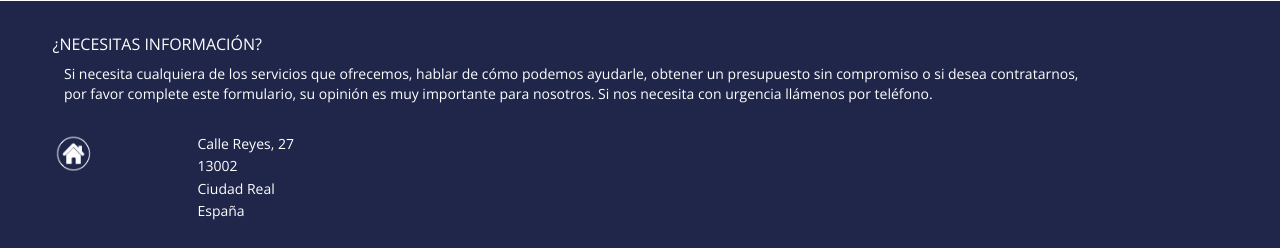
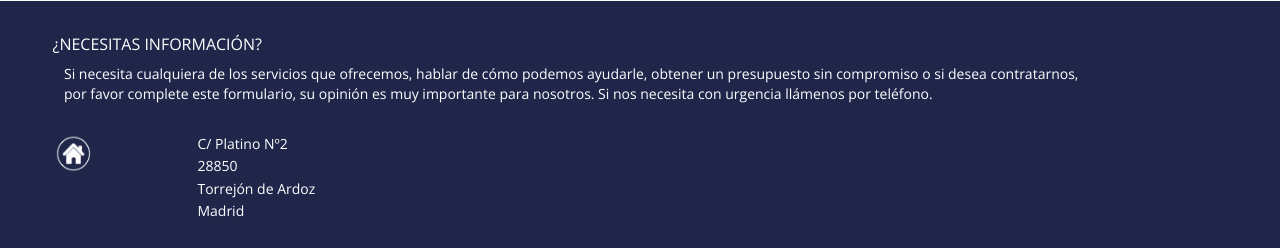
Before and after one commit to SergioPompa/LiquidWeb, a plain HTML site: page index.html in a window 1280 px wide. Shown: the part 4160-4408 px from the top of the page. Drawn offline with nearby package versions, Linux system fonts and the light colour scheme; files that its build step writes are made by us from their sources.

Commit message:
Actualizada la dirección

```diff
--- a/index.html
+++ b/index.html
@@ -244,10 +244,10 @@
 								<article>
 									<img class="house" src="img/direccion.png" alt="">
 									<div class="contactrow">
-										<p itemprop="streetAddress" class="street-address">Calle Reyes, 27</p>
-		                        		<p class="postal-code">13002</p>
-		                        		<p itemprop="addressLocality" class="locality">Ciudad Real</p>
-		                        		<p itemprop="addressRegion" class="country-name">España</p>
+										<p itemprop="streetAddress" class="street-address">C/ Platino Nº2</p>
+		                        		<p class="postal-code">28850</p>
+		                        		<p itemprop="addressLocality" class="locality">Torrejón de Ardoz</p>
+		                        		<p itemprop="addressRegion" class="country-name">Madrid</p>
 		                        	</div>
 		                        </article>
 		                		<article>
```
